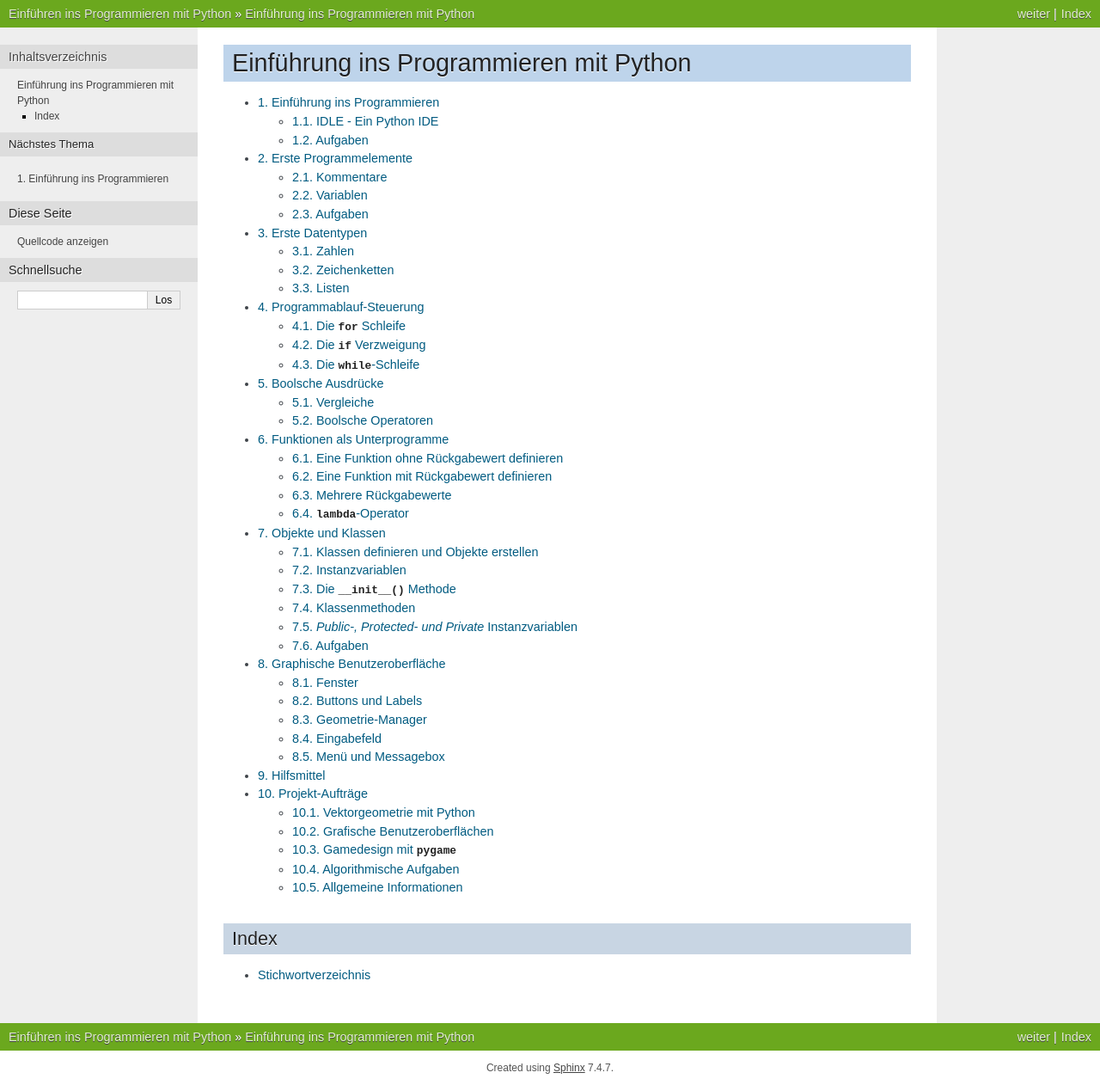
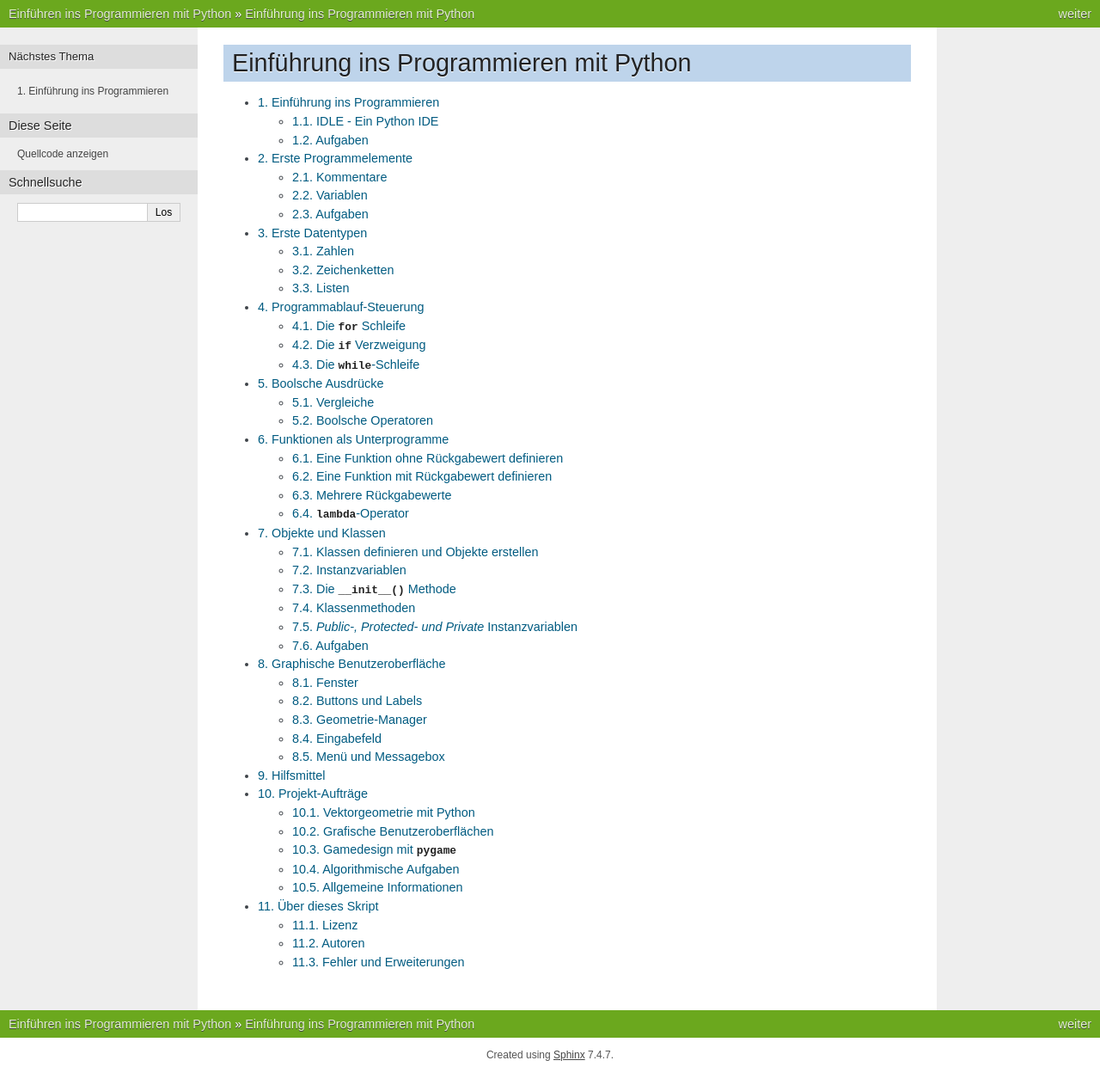
Before and after one commit to hb9hnt/pythonbuch, a Sphinx documentation site: the page built from source/index.rst, in a window 1280 px wide. Shown: the whole page at 86% size. Built offline with Sphinx 7.4.7, drawn with Linux system fonts in a browser that asks for light colours.

Commit message:
Kleine Korrekturen

```diff
--- a/source/conf.py
+++ b/source/conf.py
@@ -142,7 +142,7 @@ html_static_path = ['_static']
 #html_domain_indices = True
 
 # If false, no index is generated.
-html_use_index = True
+html_use_index = False
 
 # If true, the index is split into individual pages for each letter.
 #html_split_index = False
--- a/source/impressum.rst
+++ b/source/impressum.rst
@@ -7,7 +7,7 @@ Lizenz
 
 .. image:: images/cc_by_sa.png
 
-Dieses Skript darf unter den Lizenzbestimmungen den Bestimmungen der
+Dieses Skript darf unter den Lizenzbestimmungen der
 `Creative Commons Attribution-ShareAlike 4.0 International License <http://creativecommons.org/licenses/by-sa/4.0/>`_
 weiter verwendet werden. Dies bedeutet insbesondere:
 
--- a/source/index.rst
+++ b/source/index.rst
@@ -22,12 +22,6 @@ Einführung ins Programmieren mit Python
    gui
    hilfsmittel
    projekte/index.rst
-
-.. only:: html
-
-   Index
-   =====
-
-   * :ref:`genindex`
+   impressum
 
 .. todolist::
```
